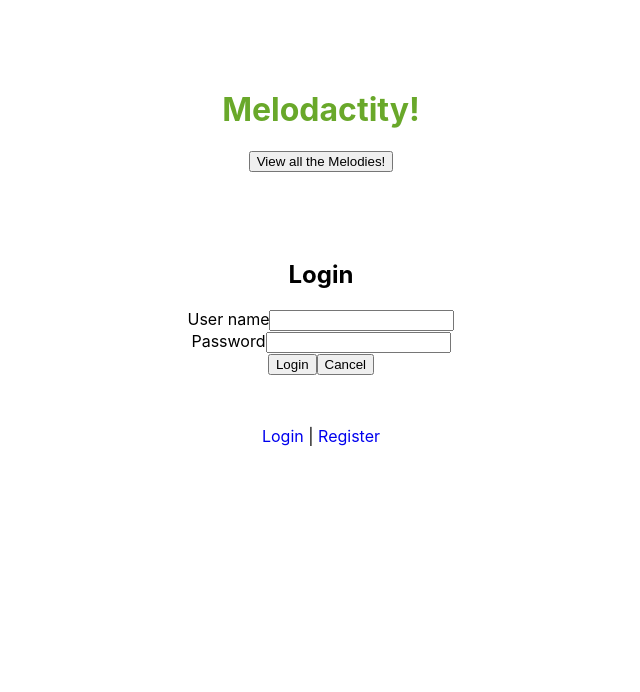
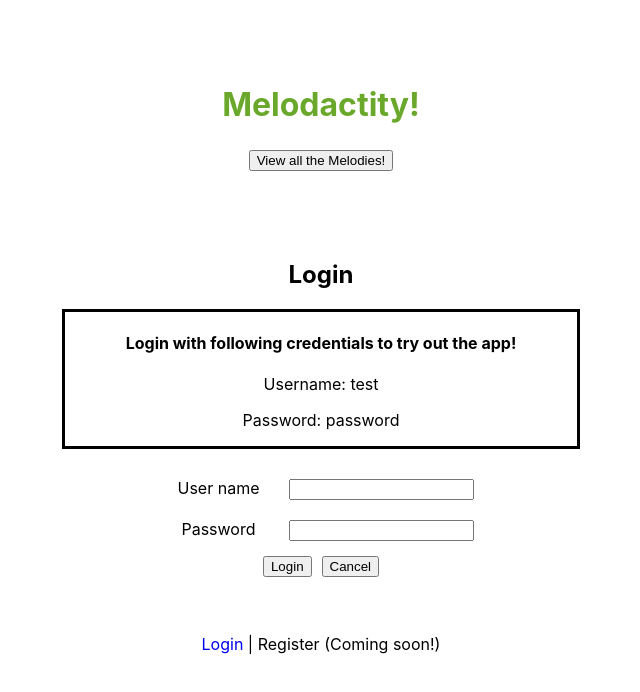
Before and after one commit to Trinadactyl/melodacity-client, a React (Create React App) app: page /login in a window 1280 px wide. Shown: the top 692 px of the page, without its empty margins (319-959 px from the left). Built offline with nearby package versions, Linux system fonts and the light colour scheme; no server answers.

Commit message:
update readme, provide demo-creds

```diff
--- a/src/components/Header/Header.js
+++ b/src/components/Header/Header.js
@@ -17,6 +17,7 @@ export default function Header () {
         </button>
       </Link>
 
+{/* Nav select bar */}
       {/* <select for='nav'>
       <Link to='/user'>
         <option className='account-page'>
--- /dev/null
+++ b/src/components/LoginPage/LoginPage.css
@@ -0,0 +1,20 @@
+.demo-user {
+  border: solid 3px ;
+  width: 40%;
+  margin-left: auto;
+  margin-right: auto;
+  margin-bottom: 20px;
+}
+
+input {
+  margin: 10px;
+}
+
+label {
+  display: inline-block;
+  width: 120px;
+}
+
+button {
+  margin: 5px;
+}
--- a/src/components/LoginPage/LoginPage.js
+++ b/src/components/LoginPage/LoginPage.js
@@ -1,5 +1,6 @@
 import React, { Component } from 'react'
 import LoginForm from '../LoginForm/LoginForm'
+import './LoginPage.css'
 
 export default class LoginPage extends Component {
   static defaultProps = {
@@ -19,6 +20,13 @@ export default class LoginPage extends Component {
      return (
       <div className='login-page'>
         <h2>Login</h2>
+
+        <div className='demo-user'>
+          <h4>Login with following credentials to try out the app!</h4>
+          <p>Username: test</p>
+          <p>Password: password</p>
+        </div>
+
         <LoginForm
         onLoginSuccess={this.handleLoginSuccess}
         />
--- a/src/components/RegistrationForm/RegistrationForm.js
+++ b/src/components/RegistrationForm/RegistrationForm.js
@@ -71,7 +71,7 @@ export default class RegistrationForm extends Component {
       </label>
       <input
         name='confirm-password'
-        type='confirm-password'
+        type='password'
         required
         id='RegistrationForm__confirm-password'>
       </input>
--- a/src/components/UserAccount/UserAccount.js
+++ b/src/components/UserAccount/UserAccount.js
@@ -52,7 +52,6 @@ renderUserMelodies() {
 
     const userName = localStorage.getItem('userName')
 
-
     return (
       <>
         <h1>Hello {userName}</h1>
--- a/src/components/Users/Users.js
+++ b/src/components/Users/Users.js
@@ -11,24 +11,10 @@ export default class Users extends Component {
 
   static contextType = AppContext
 
-  // constructor(props) {
-  //   super(props)
-  //     this.state = {
-  //     userName: localStorage.userName,
-  //   }
-  // }
-
-  // getUserName = () => {
-  //   const userName = localStorage.getItem('userName');
-  //   this.setState({userName: userName})
-  //   }
-
     handleLogoutClick = () => {
     TokenService.clearAuthToken()
     this.context.updateIsLoggedIn()
     this.context.updateUserName()
-    //refreshing the page
-    //window.location.reload(false)
     }
 
   renderLogoutLink() {
@@ -49,7 +35,8 @@ export default class Users extends Component {
         <div className='user-not-logged-in'>
           <Link to='/login'>Login </Link>
           |
-          <Link to='/register'> Register</Link>
+          {/* <Link to='/register'> Register</Link> */}
+          <span> Register (Coming soon!)</span>
         </div>
       )
   }
--- a/src/config.js
+++ b/src/config.js
@@ -1,5 +1,5 @@
 export default {
-  API_ENDPOINT: 'https://mysterious-savannah-54988.herokuapp.com',
+  API_ENDPOINT: 'http://localhost:8000',
   TOKEN_KEY: 'qwassdwert'
 }
 
```
Also changed, not shown: 1 other file (tests, documents, lock files or other folders).
